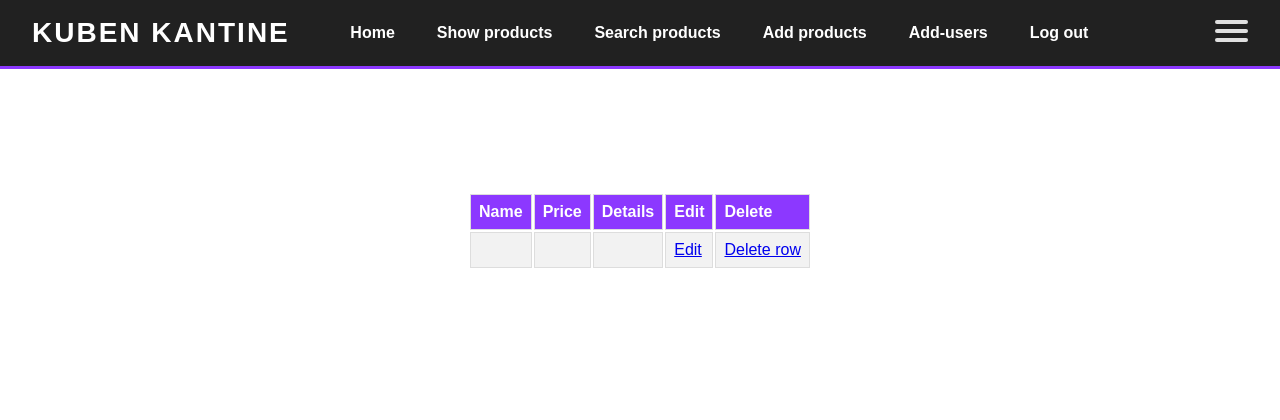
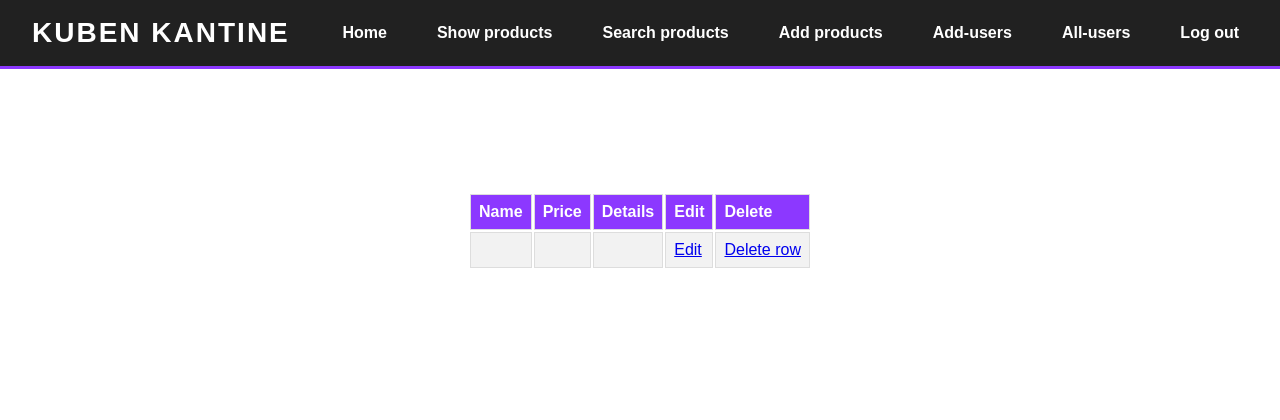
Before and after one commit to Sanchay13/Aarsoppgave, a PHP site: page /VisAlleProdukter.php in a window 1280 px wide. Shown: the top 420 px of the page. Run offline with PHP 8.4, Linux system fonts and the light colour scheme; the visitor is signed in with stand-in values (Sample User, id 1); tables that the repository leaves empty or names only in its code hold one stand-in row (values such as "Sample post"); data that the repository does not hold is empty.

Commit message:
css og ny elementer

```diff
--- a/VisAlleProdukter.php
+++ b/VisAlleProdukter.php
@@ -5,7 +5,7 @@
     <meta http-equiv="X-UA-Compatible" content="IE=edge">
     <meta name="viewport" content="width=device-width, initial-scale=1.0">
     <link rel="stylesheet" href="style.css">
-    <title>Vis Alle Produkter</title>
+    <title>Show products</title>
 </head>
 <body>
 <nav>
@@ -18,14 +18,8 @@
             <a href="SearchProducts.php">Search products</a>
             <a href="LeggTilProdukt.php">Add products</a>
             <a href="Admin.php">Add-users</a>
+            <a href="ShowUsers.php">All-users</a>
             <a href="logut.php">Log out</a>
-        </div>
-
-        <button class="hamburger">
-            <span></span>
-            <span></span>
-            <span></span>
-        </button>
         </div>
 </nav>
 
--- a/style.css
+++ b/style.css
@@ -83,7 +83,7 @@ body,html{
     font-size: 15px;
 }
 
-/* error legg til produkt */
+/* error */
 .errormld{
     display: flex;
     color: red;
@@ -143,44 +143,6 @@ padding: 16px 32px;
 border-bottom: 3px solid var(--primary);
 }
 
-.hamburger{
-    display: block;
-    position: relative;
-    z-index: 1;
-    margin-left: 10%;
-
-    user-select: none;
-
-    appearance: none;
-    border: none;
-    outline: none;
-    background: none;
-    cursor: pointer;
-}
-
-
-.hamburger span{
-    display: block;
-    width: 33px;
-    height: 4px;
-    margin-bottom: 5px;
-    position: relative;
-
-
-    background-color: var(--light);
-    border-radius: 6px;
-    z-index: 1;
-
-    transform: 0 0;
-
-    transition: 0.4s;
-}
-
-.hamburger:hover span:nth-child(2) {
-    transform: translateX(10px);
-    background-color: var(--primary);
-}
-
 .menu{
     display: flex;
     flex:  1 1 0%;
@@ -193,7 +155,7 @@ border-bottom: 3px solid var(--primary);
     font-weight: 600;
     text-decoration: none;
     transition:0.4s ;
-    padding: 8px 21px;
+    padding: 8px 25px;
     border-radius: 99px;
 }
 /* meny kode avsluttes  */
```
Also changed, not shown: Actionside.php (+1 -7 lines), Admin.php (+1 -7 lines), AdminForside.php (+2 -6 lines), LeggTilProdukt.php (+1 -7 lines), Login.php (+6 -1 lines), SearchProducts.php (+2 -8 lines), ShowUsers.php (+3 -8 lines), edit.php (+1 -7 lines).
